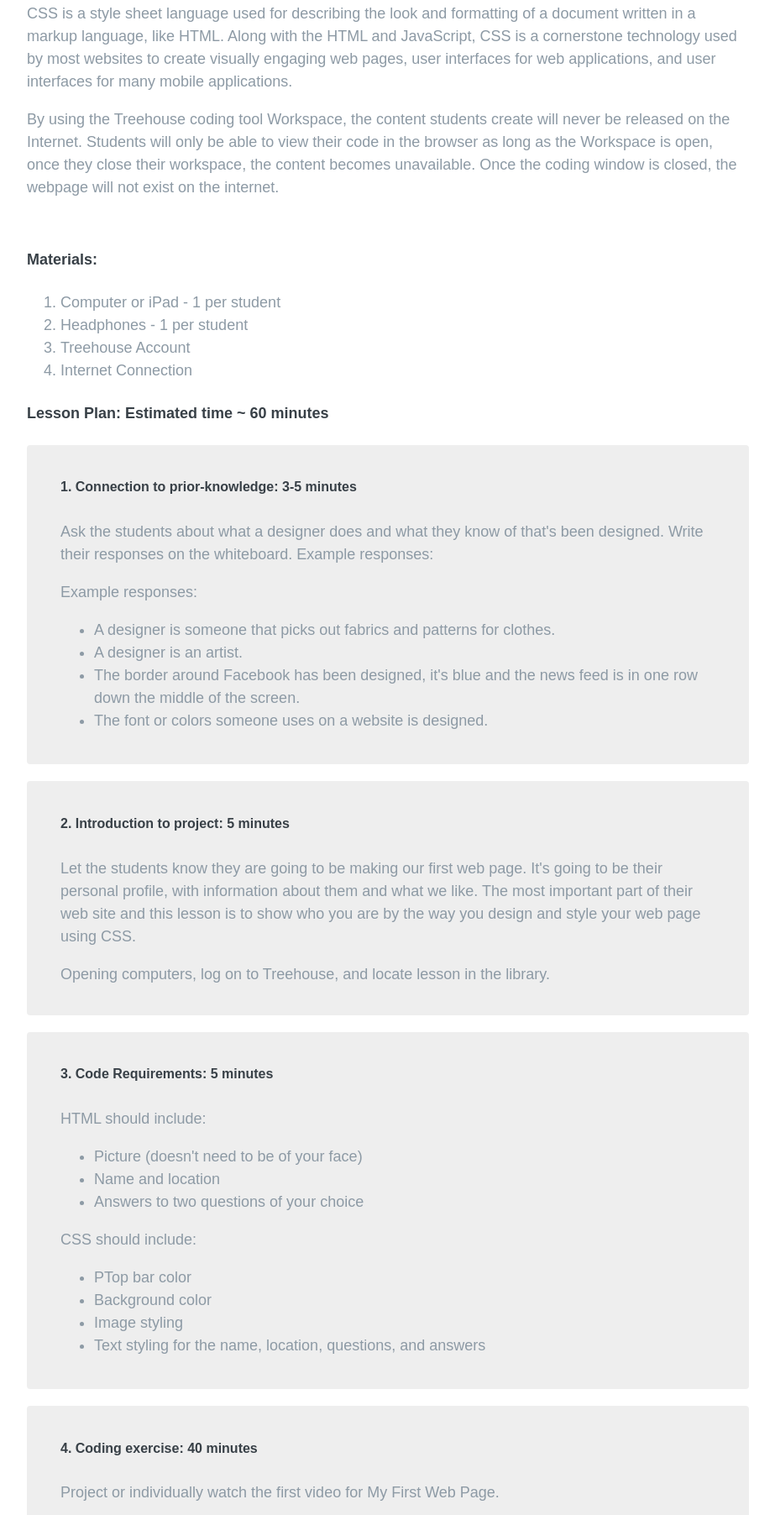
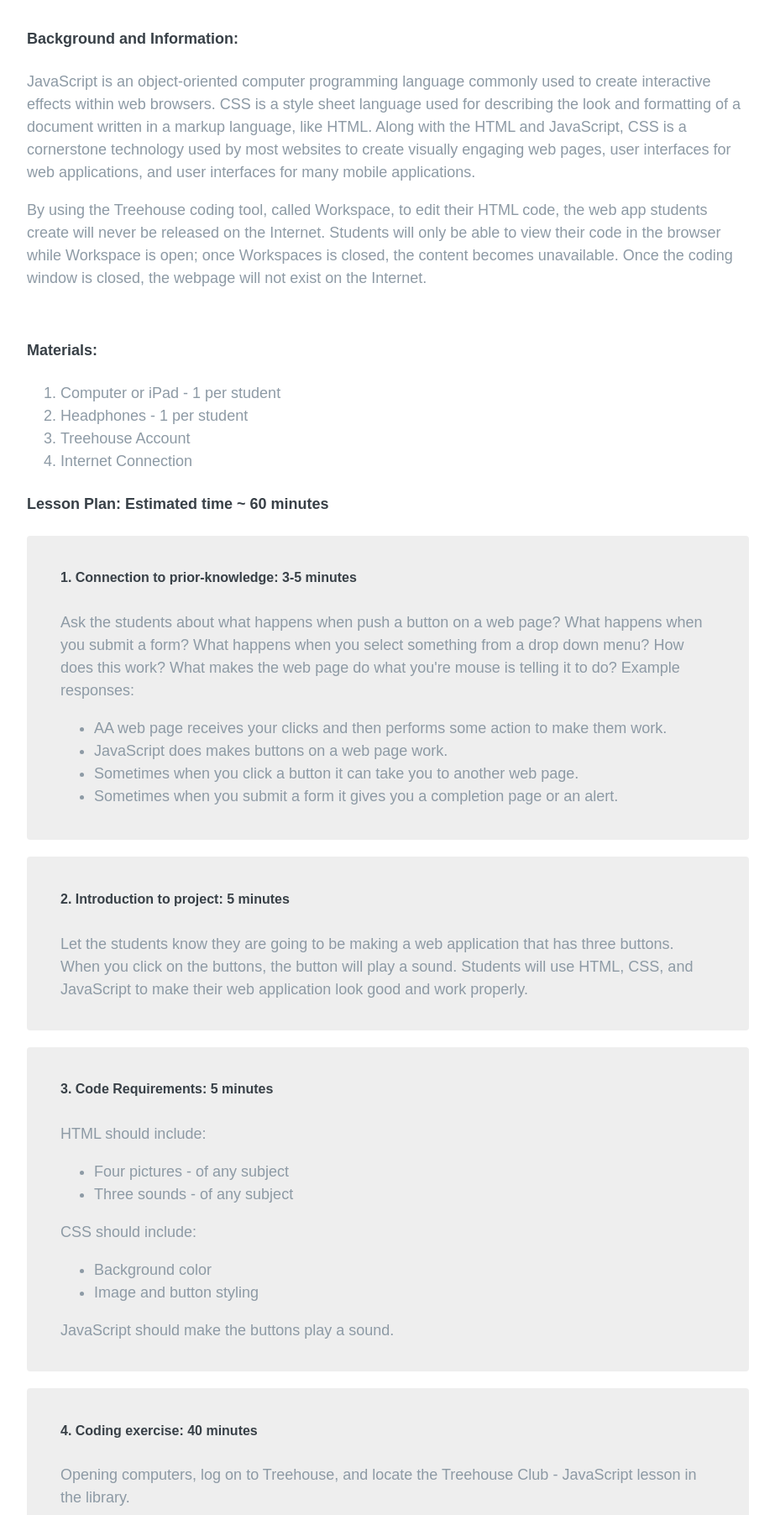
Before and after one commit to syoustra/LessonPlan_JavaScript, a plain HTML site: page index.html in a window 1280 px wide. Shown: the part 996-2800 px from the top of the page at 84% size, without its empty margins (178-1101 px from the left). Drawn offline with nearby package versions, Linux system fonts and the light colour scheme.

Commit message:
first edit to lesson

```diff
--- a/index.html
+++ b/index.html
@@ -3,7 +3,7 @@
     <head>
         <meta charset="utf-8">
         <meta http-equiv="X-UA-Compatible" content="IE=edge,chrome=1">
-        <title>Hour of Code CSS Lesson Plan</title>
+        <title>Hour of Code JavaScript Lesson Plan</title>
         <meta name="description" content="Treehouse">
         <meta name="viewport" content="width=device-width, initial-scale=1">
         <link href="http://teamtreehouse.com/assets/favicon.png" rel="shortcut icon" type="image/vnd.microsoft.icon" />
@@ -22,7 +22,7 @@
         <a href="http://teamtreehouse.com" class="logo"><img src="img/treehouse-logo.png" alt="Treehouse" /></a>
 
         <h1>Lesson Plan:</h1>
-        <h2>My First Web Page With CSS</h2>
+        <h2>Car Sounds with JavaScript</h2>
         <h4>By Joy Kesten</h4>
         <h3>Grades 5 - 9</h3>
 
@@ -34,6 +34,7 @@
 
             <ul>
                 <li>Writing code is a series of instructions, organized in a structure.</li>
+                <li>JavaScript is a front end programming language used to add functionality to a web page.</li>
                 <li>Cascading Style Sheets, CSS, is a language used for styling a web page.</li>
                 <li>HyperText Markup Language, HTML, is a language used for structuring a web page.</li>
             </ul>
@@ -44,9 +45,9 @@
 
             <h4>Lesson Overview:</h4>
 
-            <p>Writing code is a series of instructions, organized in a structure. Students will follow the instructions in the video and in their Workspace to edit the structure and style of their web page.  At the end of the lesson, students should be able to publish their first web page on a (non sharable) web browser using Workspaces.</p>
+            <p>Writing code is a series of instructions, organized in a structure. Students will follow the instructions in the Treehouse Club - JavaScript videos and in their Workspace to edit the structure and style of their web page.  At the end of the lesson, students should be able to publish their first web page on a (non sharable) web browser using Workspaces.</p>
 
-            <p>To accomplish this they are going to use two special programming languages, HTML and CSS.  HTML will build the structure of the web page, and CSS will style the web page. Students will be given everything necessary to publish their first web page in the Workspace, the student’s job it to edit the content in the template.</p>
+            <p>To accomplish this they are going to use three special programming languages, HTML, CSS, and JavaScript.  HTML will build the structure of the web page, CSS will style the web page, and JavaScript will give the page functionality.  Specifically, the JavaScript will make the buttons play a sounds when you click on them with a mouse or trackpad.  Students will be given everything necessary to publish this web application in the Workspace, the student’s job it to edit the content in the template.</p>
 
         </section>
 
@@ -54,9 +55,9 @@
 
             <h4>Background and Information:</h4>
 
-            <p>CSS is a style sheet language used for describing the look and formatting of a document written in a markup language, like HTML. Along with the HTML and JavaScript, CSS is a cornerstone technology used by most websites to create visually engaging web pages, user interfaces for web applications, and user interfaces for many mobile applications. </p>
+            <p>JavaScript is an object-oriented computer programming language commonly used to create interactive effects within web browsers. CSS is a style sheet language used for describing the look and formatting of a document written in a markup language, like HTML. Along with the HTML and JavaScript, CSS is a cornerstone technology used by most websites to create visually engaging web pages, user interfaces for web applications, and user interfaces for many mobile applications.</p>
 
-            <p>By using the Treehouse coding tool Workspace, the content students create will never be released on the Internet. Students will only be able to view their code in the browser as long as the Workspace is open, once they close their workspace, the content becomes unavailable. Once the coding window is closed, the webpage will not exist on the internet.</p>
+            <p>By using the Treehouse coding tool, called Workspace, to edit their HTML code, the web app students create will never be released on the Internet. Students will only be able to view their code in the browser while Workspace is open; once Workspaces is closed, the content becomes unavailable. Once the coding window is closed, the webpage will not exist on the Internet.</p>
 
         </section>
 
@@ -71,46 +72,41 @@
         <h4>Lesson Plan: Estimated time  ~ 60 minutes</h4>
         <article>
             <h5>1. Connection to prior-knowledge: 3-5 minutes</h5>
-            <p>Ask the students about what a designer does and what they know of that's been designed. Write their responses on the whiteboard. Example responses:</p>
-
-            <p>Example responses:</p>
+            <p>Ask the students about what happens when push a button on a web page? What happens when you submit a form? What happens when you select something from a drop down menu? How does this work? What makes the web page do what you're mouse is telling it to do? Example responses:</p>
                 <ul>
-                    <li>A designer is someone that picks out fabrics and patterns for clothes.</li>
-                    <li>A designer is an artist.</li>
-                    <li>The border around Facebook has been designed, it's blue and the news feed is in one row down the middle of the screen. </li>
-                    <li>The font or colors someone uses on a website is designed.</li>
+                    <li>AA web page receives your clicks and then performs some action to make them work. </li>
+                    <li>JavaScript does makes buttons on a web page work.</li>
+                    <li>Sometimes when you click a button it can take you to another web page. </li>
+                    <li>Sometimes when you submit a form it gives you a completion page or an alert.</li>
                 </ul>
         </article>
 
         <article>
             <h5>2. Introduction to project: 5 minutes</h5>
-            <p>Let the students know they are going to be making our first web page. It's going to be their personal profile, with information about them and what we like.  The most important part of their web site and this lesson is to show who you are by the way you design and style your web page using CSS. </p>
-            <p>Opening computers, log on to Treehouse, and locate lesson in the library.</p>
+            <p>Let the students know they are going to be making a web application that has three buttons. When you click on the buttons, the button will play a sound. Students will use HTML, CSS, and JavaScript to make their web application look good and work properly.</p>
         </article>
 
         <article>
             <h5>3. Code Requirements: 5 minutes</h5>
             <p>HTML should include:</p>
             <ul>
-                <li>Picture (doesn't need to be of your face)</li>
-                <li>Name and location</li>
-                <li>Answers to two questions of your choice</li>
+                <li>Four pictures - of any subject</li>
+                <li>Three sounds - of any subject</li>
             </ul>
             <p>CSS should include:</p>
             <ul>
-                <li>PTop bar color</li>
                 <li>Background color</li>
-                <li>Image styling</li>
-                <li>Text styling for the name, location, questions, and answers</li>
+                <li>Image and button styling</li>
             </ul>
+              <p>JavaScript should make the buttons play a sound.</p>
         </article>
 
         <article>
             <h5>4. Coding exercise: 40 minutes</h5>
-            <p>Project or individually watch the first video for My First Web Page.</p>
-            <p>Have students open up the Workspace by clicking the blue button that says ‘Launch Workspace’ next to the video.</p>
-            <p>Students edit the pre-written code in the Workspace.
-            Remind students to save their work and preview it in the browser frequently during the editing process.</p>
+            <p>Opening computers, log on to Treehouse, and locate the Treehouse Club - JavaScript lesson in the library.</p>
+            <p>Project or individually watch the first video for <em>Car Sounds</em>.</p>
+            <p>Have students open up the Workspace by clicking the button that says ‘Launch Workspace’ next to the video.</p>
+            <p>Students edit the pre-written code in the Workspace. Remind students to save their work and preview it in the browser frequently during the editing process.</p>
         </article>
 
         <article>
@@ -118,7 +114,7 @@
             <p>Incentivize completion by scheduling time at the end of class for students to share what they have made with the class.</p>
             <p>This can be achieved in a number of ways. A few suggestions include:</p>
             <ul>
-                <li>Project projects at the front of the class.
+                <li>Project projects at the front of the class.</li>
                 <li>Gallery walk, where students leave their computers open and walk around the room.</li>
                 <li>Table or pair share, allowing students to talk about what they did in more depth with a smaller number of students.</li>
             </ul>
@@ -145,7 +141,11 @@
             <li>Allow students to search the Treehouse website for topics that interest them.</li>
             <li>Preview the next lesson Treehouse Club - JavaScript.</li>
         </ol>
-
+        <h4>Not Enough time:</h4>
+        <ol>
+            <li>Shorten sharing time by choosing the table or pair share option.</li>
+            <li>Finish anything for homework. Students will be able to access their accounts from any computer using their username and password.</li>
+        </ol>
         </section>
 
         <section>
```
